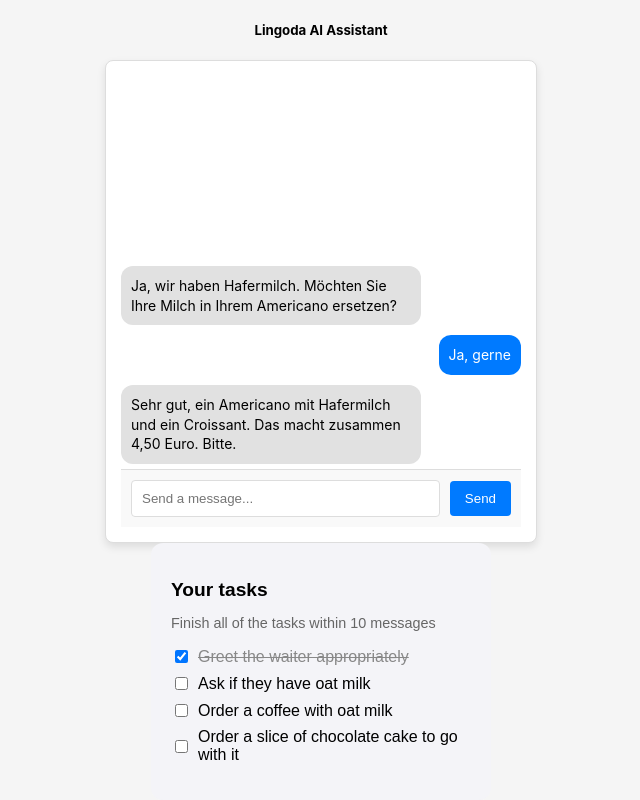
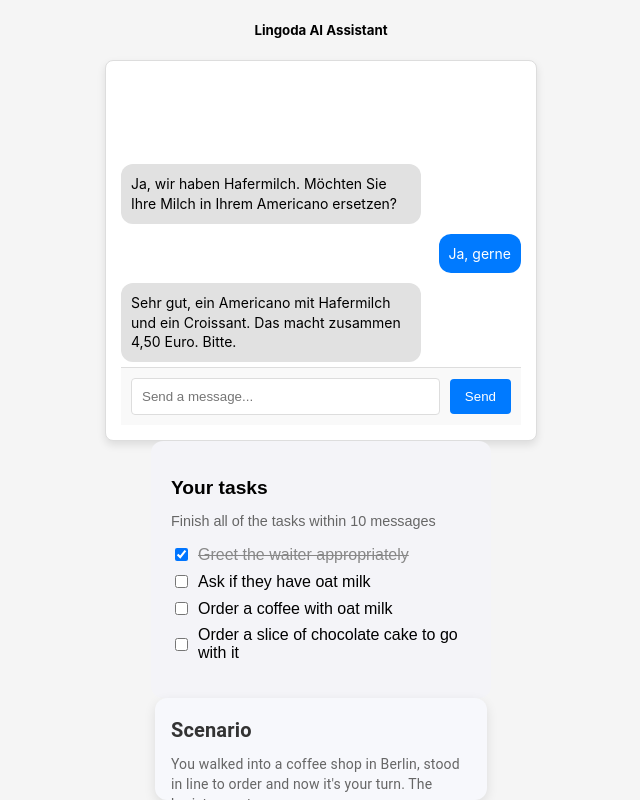
Before and after one commit to bleroni/lingoda-frontend, a React (Create React App) app: page / in a window 1280 px wide. Shown: the whole page, without its empty margins (319-959 px from the left). Built offline with nearby package versions, Linux system fonts and the light colour scheme.

Commit message:
Added Scenario component

```diff
--- a/package.json
+++ b/package.json
@@ -5,6 +5,7 @@
   "dependencies": {
     "@emotion/react": "^11.13.3",
     "@emotion/styled": "^11.13.0",
+    "@mui/material": "^6.1.2",
     "@testing-library/jest-dom": "^5.17.0",
     "@testing-library/react": "^13.4.0",
     "@testing-library/user-event": "^13.5.0",
--- a/src/App.tsx
+++ b/src/App.tsx
@@ -3,6 +3,7 @@
 import styled, { ThemeProvider } from 'styled-components';
 import Chat from './components/Chat';
 import Tasks from './components/Tasks';
+import ScenarioCard from './components/Scenario';
 
 // Define a theme for Styled Components and Rebass
 const theme = {
@@ -29,6 +30,7 @@
         <h5>Lingoda AI Assistant</h5>
         <Chat />
         <Tasks />
+        <ScenarioCard title="Scenario" description="You walked into a coffee shop in Berlin, stood in line to order and now it's your turn. The barista greets you." />
       </Container>
     </ThemeProvider>
   );
--- /dev/null
+++ b/src/components/Scenario.tsx
@@ -0,0 +1,34 @@
+import React from 'react';
+import { Card, Typography } from '@mui/material';
+
+// Define a type for the component's props if needed
+interface ScenarioCardProps {
+  title: string;
+  description: string;
+}
+
+const ScenarioCard: React.FC<ScenarioCardProps> = ({ title, description }) => {
+  return (
+    <Card
+      style={{
+        width: '300px',
+        padding: '16px',
+        borderRadius: '12px',
+        boxShadow: '0px 4px 12px rgba(0, 0, 0, 0.1)',
+        backgroundColor: '#F7F8FC',
+      }}
+    >
+      <Typography variant="h6" style={{ marginBottom: '8px', fontWeight: 'bold', color: '#333' }}>
+        {title}
+      </Typography>
+      <Typography variant="body2" style={{ color: '#666' }}>
+        {description}
+      </Typography>
+    </Card>
+  );
+};
+
+export default ScenarioCard;
+
+// Usage Example
+// <ScenarioCard title="Scenario" description="You walked into a coffee shop in Berlin, stood in line to order and now it's your turn. The barista greets you." />
```
Also changed, not shown: 1 other file (tests, documents, lock files or other folders).
